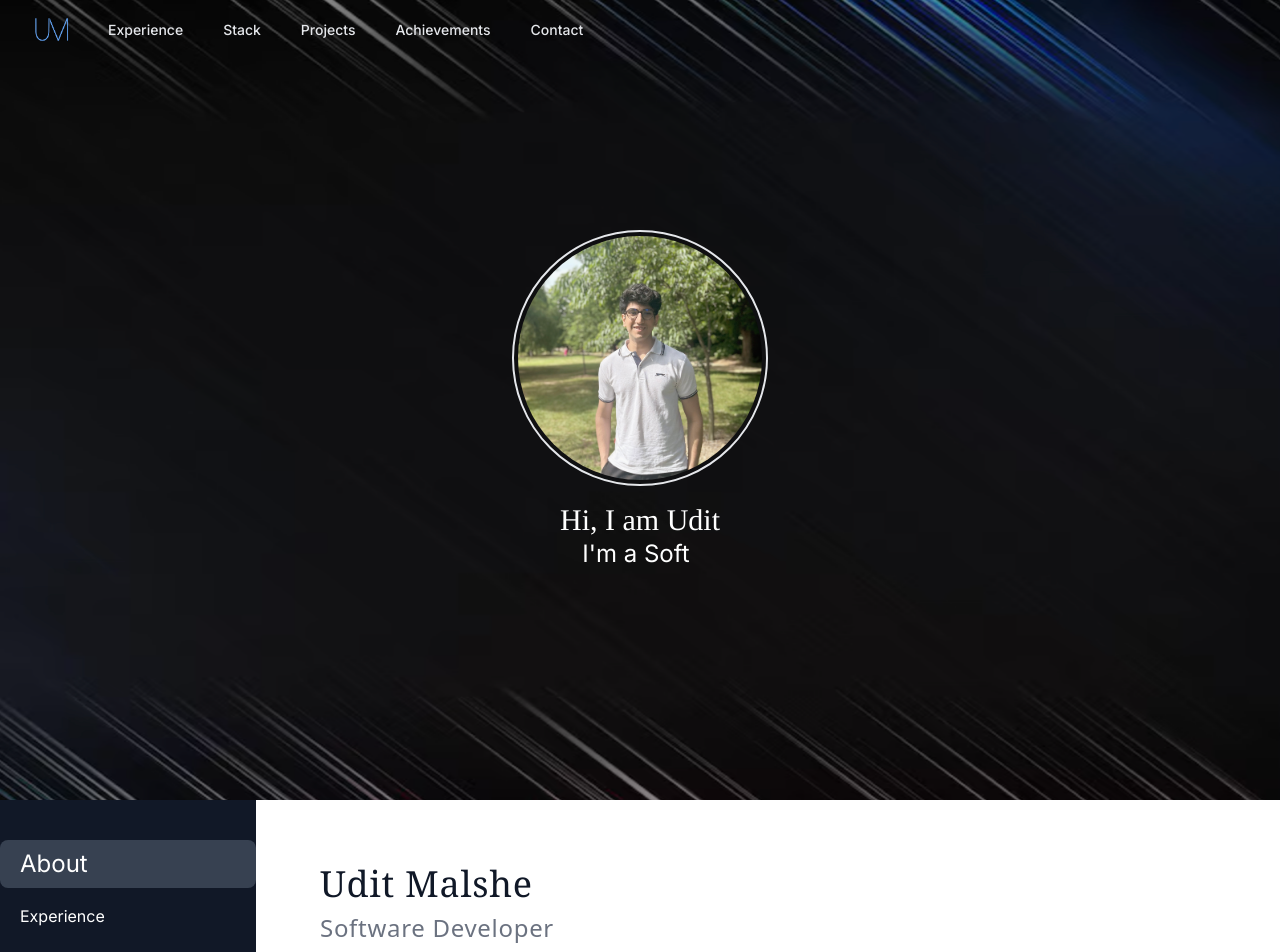
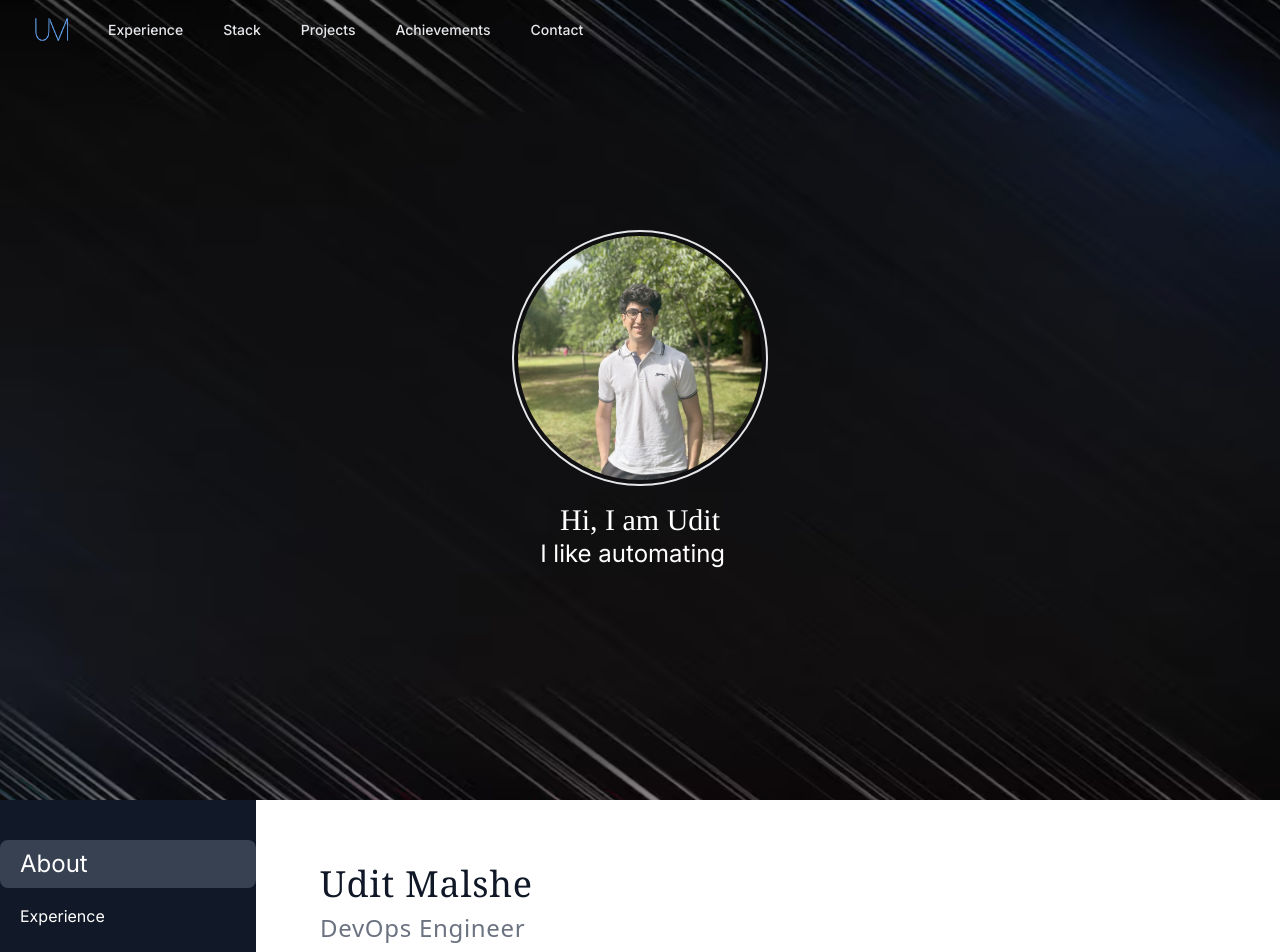
Before and after one commit to udit710/udit710.github.io, a Next.js app: page / in a window 1280 px wide. Shown: the top 952 px of the page. Built offline with nearby package versions, Linux system fonts and the light colour scheme.

Commit message:
Changed Intro Section

```diff
--- a/src/app/components/About.tsx
+++ b/src/app/components/About.tsx
@@ -32,7 +32,11 @@ function About() {
             // Same substring at the start will only be typed once, initially
             'I\'m a Software Developer',
             1000,
+            'I like automating things',
+            1000,
             'I\'m a Tech Enthusiast',
+            1000,
+            'I enjoy solving problems',
             1000,
           ]}
           speed={50}
--- a/src/app/components/Intro.tsx
+++ b/src/app/components/Intro.tsx
@@ -6,7 +6,7 @@ function Intro() {
         <div className="md:p-6 p-2 text-sm mb-10 md:mb-0">
             <text className="block tracking-wider">
                 <h5 className="mb-2 text-4xl font-serif text-navy">Udit Malshe</h5>
-                <h6 className="mb-4 text-2xl font-sans text-gray-500">Software Developer</h6>
+                <h6 className="mb-4 text-2xl font-sans text-gray-500">DevOps Engineer</h6>
                 <p className="text-[15px] md:text-lg text-black text-justify tracking-tight">
                     A <b>versatile</b> and <b>proactive</b> software developer, excelling in dynamic team environments. My keen ability to <b>adapt</b> to evolving challenges and my ever-growing hunger for learning set me apart. I thrive on <b>social interactions</b> like attending code nights and meet-ups, bringing not only strong technical skills but also a collaborative and engaging presence to any project. With my <b>deep understanding</b> of web and app development, I am poised to make a significant and unique contribution to the field of software development.
                 </p>
```
